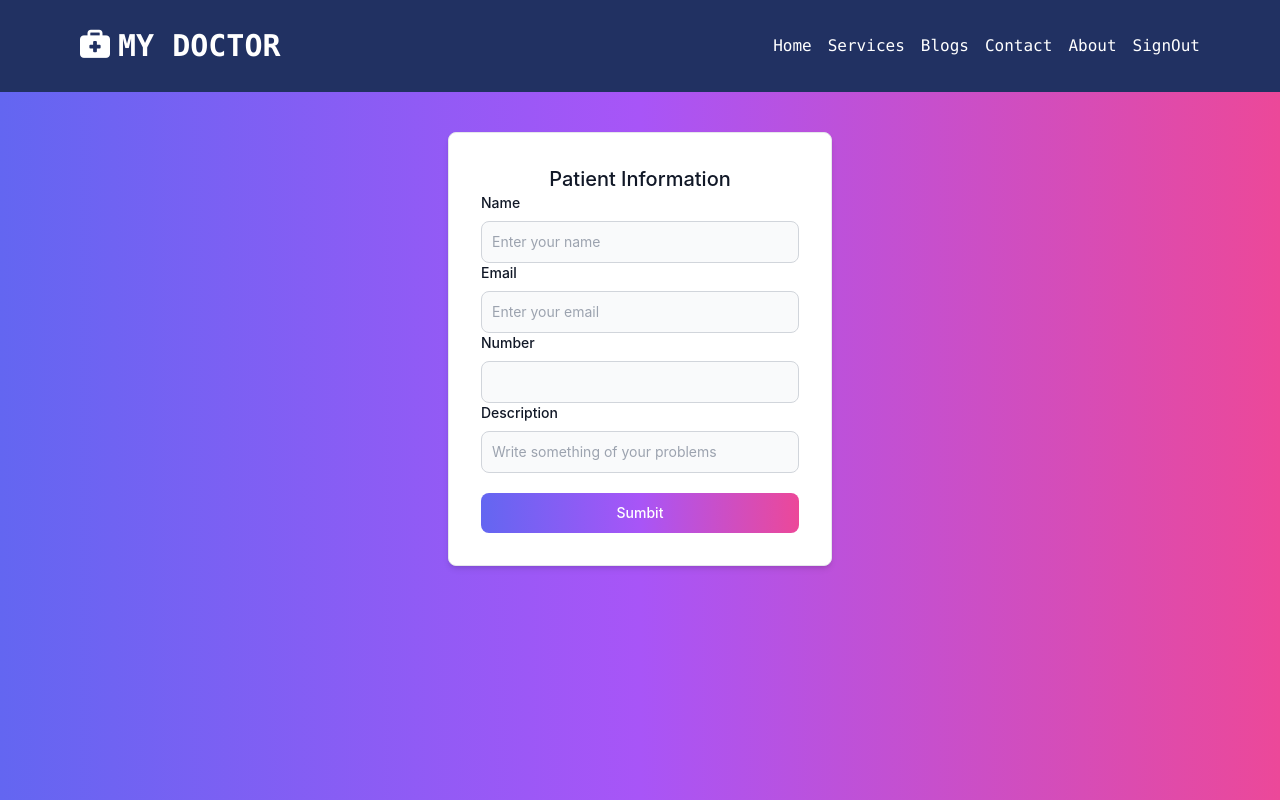
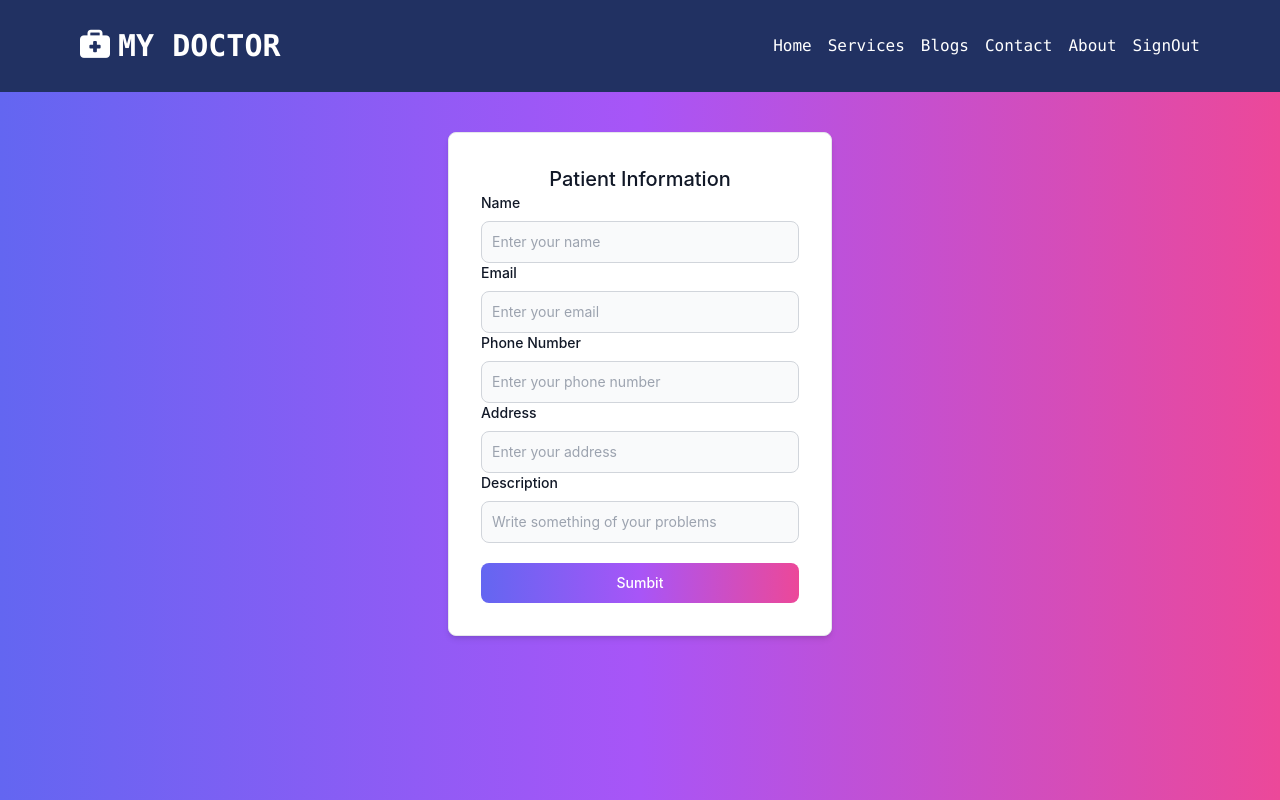
Before and after one commit to iu-sumon/independent-service-provider-public, a React (Create React App) app: page /checkout in a window 1280 px wide. Shown: the top 800 px of the page. Built offline with nearby package versions, Linux system fonts and the light colour scheme; no server answers; sample sign-in values are in the browser's storage.

Commit message:
correction added

```diff
--- a/src/Components/CheckOut/CheckOut.js
+++ b/src/Components/CheckOut/CheckOut.js
@@ -8,6 +8,7 @@ const CheckOut = () => {
     const [name, setName] = useState('')
     const [email, setEmail] = useState('')
     const [number, setNumber] = useState('')
+    const [address, setAddress]=useState('')
     const [description, setDescription] = useState('')
     const [updateProfile, updating, error] = useUpdateProfile(auth);
     let getError;
@@ -28,26 +29,30 @@ const CheckOut = () => {
                     <h5 className="text-xl font-medium text-gray-900 dark:text-white text-center">Patient Information</h5>
                     <div>
                         <label htmlFor="name" className="block mb-2 text-sm font-medium text-gray-900 dark:text-gray-300">Name</label>
-                        <input onBlur={(e) => setName(e.target.value)} type="name" name="name" id="name" className="bg-gray-50 border border-gray-300 text-gray-900 text-sm rounded-lg focus:ring-blue-500 focus:border-blue-500 block w-full p-2.5 dark:bg-gray-600 dark:border-gray-500 dark:placeholder-gray-400 dark:text-white" placeholder="Enter your name" required="" />
+                        <input onBlur={(e) => setName(e.target.value)} type="name" name="name" id="name" className="bg-gray-50 border border-gray-300 text-gray-900 text-sm rounded-lg focus:ring-blue-500 focus:border-blue-500 block w-full p-2.5 dark:bg-gray-600 dark:border-gray-500 dark:placeholder-gray-400 dark:text-white" placeholder="Enter your name" required/>
                     </div>
                     <div>
                         <label htmlFor="email" className="block mb-2 text-sm font-medium text-gray-900 dark:text-gray-300">Email</label>
-                        <input onBlur={(e) => setEmail(e.target.value)} type="email" name="email" id="email" className="bg-gray-50 border border-gray-300 text-gray-900 text-sm rounded-lg focus:ring-blue-500 focus:border-blue-500 block w-full p-2.5 dark:bg-gray-600 dark:border-gray-500 dark:placeholder-gray-400 dark:text-white" placeholder="Enter your email" required="" />
+                        <input onBlur={(e) => setEmail(e.target.value)} type="email" name="email" id="email" className="bg-gray-50 border border-gray-300 text-gray-900 text-sm rounded-lg focus:ring-blue-500 focus:border-blue-500 block w-full p-2.5 dark:bg-gray-600 dark:border-gray-500 dark:placeholder-gray-400 dark:text-white" placeholder="Enter your email" required />
                     </div>
                     <div>
-                        <label htmlFor="number" className="block mb-2 text-sm font-medium text-gray-900 dark:text-gray-300">Number</label>
-                        <input onBlur={(e) => setNumber(e.target.value)} type="number" name="number" id="number" placeholder="" className="bg-gray-50 border border-gray-300 text-gray-900 text-sm rounded-lg focus:ring-blue-500 focus:border-blue-500 block w-full p-2.5 dark:bg-gray-600 dark:border-gray-500 dark:placeholder-gray-400 dark:text-white" required="" />
+                        <label htmlFor="number" className="block mb-2 text-sm font-medium text-gray-900 dark:text-gray-300">Phone Number</label>
+                        <input onBlur={(e) => setNumber(e.target.value)} type="number" name="number" id="number" placeholder="Enter your phone number" className="bg-gray-50 border border-gray-300 text-gray-900 text-sm rounded-lg focus:ring-blue-500 focus:border-blue-500 block w-full p-2.5 dark:bg-gray-600 dark:border-gray-500 dark:placeholder-gray-400 dark:text-white" required/>
+                    </div>
+                    <div>
+                        <label htmlFor="address" className="block mb-2 text-sm font-medium text-gray-900 dark:text-gray-300">Address</label>
+                        <input onBlur={(e) => setAddress(e.target.value)} type="text" name="address" id="address" placeholder="Enter your address" className="bg-gray-50 border border-gray-300 text-gray-900 text-sm rounded-lg focus:ring-blue-500 focus:border-blue-500 block w-full p-2.5 dark:bg-gray-600 dark:border-gray-500 dark:placeholder-gray-400 dark:text-white" required/>
                     </div>
                     <div>
                         <label htmlFor="description" className="block mb-2 text-sm font-medium text-gray-900 dark:text-gray-300">Description</label>
-                        <input onBlur={(e) => setDescription(e.target.value)} type="text" name="description" id="description" placeholder="Write something of your problems" className="bg-gray-50 border border-gray-300 text-gray-900 text-sm rounded-lg focus:ring-blue-500 focus:border-blue-500 block w-full p-2.5 dark:bg-gray-600 dark:border-gray-500 dark:placeholder-gray-400 dark:text-white" required="" />
+                        <input onBlur={(e) => setDescription(e.target.value)} type="text" name="description" id="description" placeholder="Write something of your problems" className="bg-gray-50 border border-gray-300 text-gray-900 text-sm rounded-lg focus:ring-blue-500 focus:border-blue-500 block w-full p-2.5 dark:bg-gray-600 dark:border-gray-500 dark:placeholder-gray-400 dark:text-white" required />
                     </div>
                     <p className='text-center text-red-600'>{getError}</p>
                     <button
 
                         onClick={async () => {
-                            await updateProfile({ name, email, number, description });
-                            toast('Thanks for booking and provide your information');
+                            await updateProfile({ name, email, number,address, description });
+                            toast('Thanks for booking and Provide your information');
                         }}
 
                         className="w-full text-white bg-gradient-to-r from-indigo-500 via-purple-500 to-pink-500 hover:bg-blue-800 focus:ring-4 focus:outline-none focus:ring-blue-300 font-medium rounded-lg text-sm px-5 py-2.5 text-center dark:bg-blue-600 dark:hover:bg-blue-700 dark:focus:ring-blue-800 mt-5">Sumbit</button>
```
